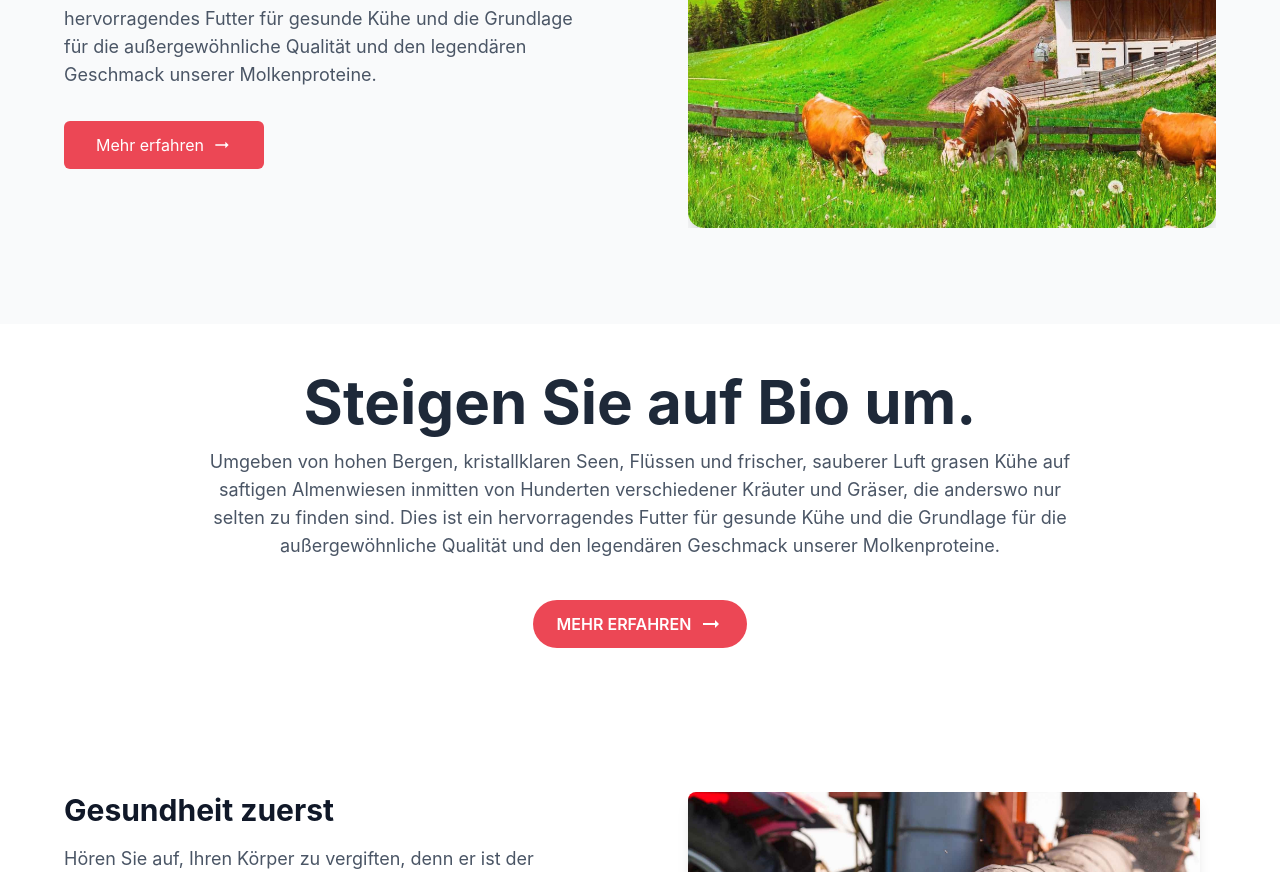
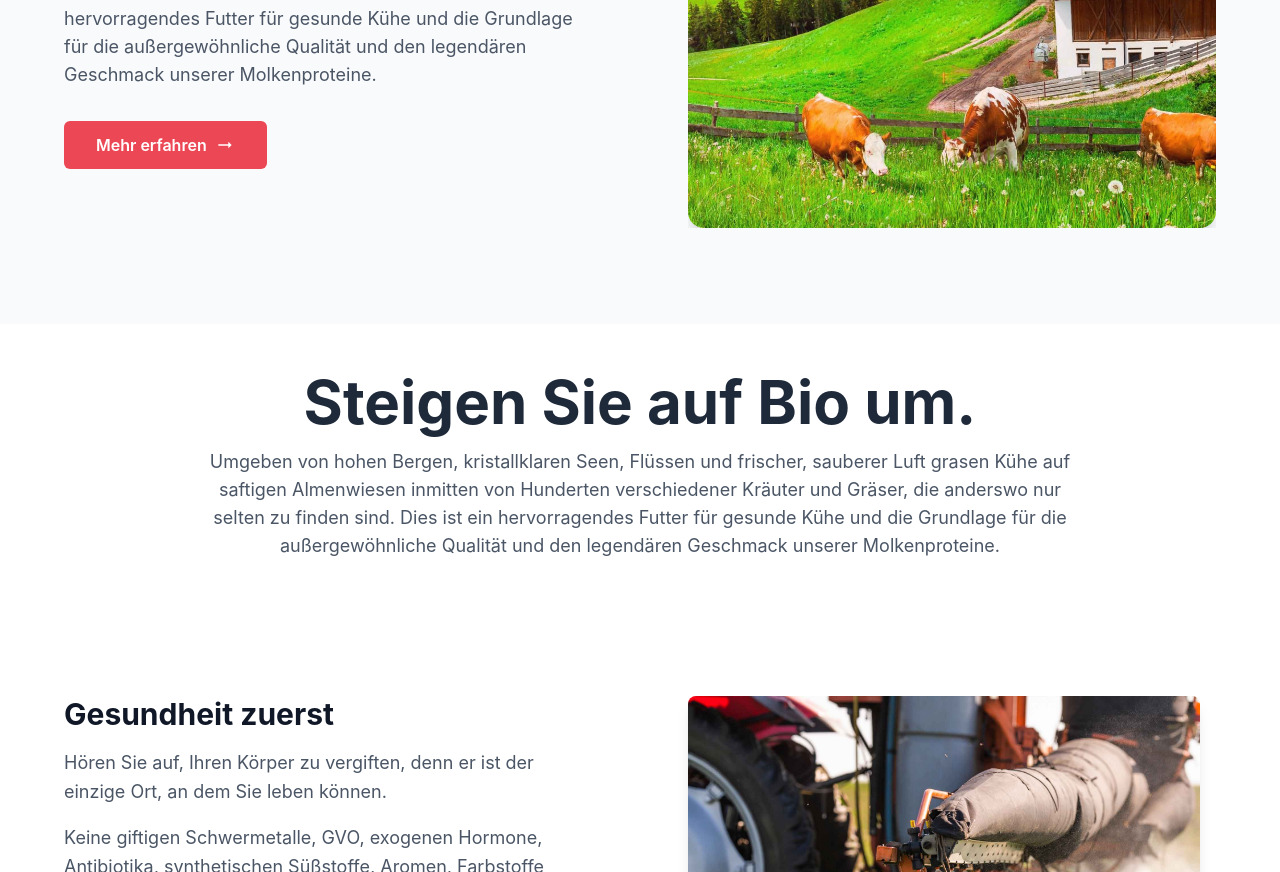
Before and after one commit to zeelweetech/bio-ai-pine, a React (Create React App) app: page / in a window 1280 px wide. Shown: the part 520-1392 px from the top of the page. Built offline with nearby package versions, Linux system fonts and the light colour scheme.

Commit message:
bug solve

```diff
--- a/src/components/Home.js
+++ b/src/components/Home.js
@@ -7,8 +7,6 @@ import WebBlock1 from "../assets/img/WebBlock1.jpg"
 import WebBlock2 from "../assets/img/WebBlock2.jpg"
 import WebBlock3 from "../assets/img/WebBlock3.jpg"
 import WebBlock4 from "../assets/img/WebBlock4.jpg"
-import waves from "../assets/img/waves.png"
-import waves1 from "../assets/img/waves1.png"
 
 function Home() {
     const [openAccordion, setOpenAccordion] = useState(null);
@@ -227,11 +225,11 @@ function Home() {
                                     <h1 className="text-3xl sm:text-4xl md:text-5xl lg:text-6xl font-bold text-gray-900 leading-tight">
                                         Der Bioalpine-Unterschied
                                     </h1>
-                                    <p className="text-base sm:text-lg text-gray-600 max-w-xl">
+                                    <p className="text-base text-[#6b7280] sm:text-lg text-gray-600 max-w-xl">
                                         Umgeben von hohen Bergen, kristallklaren Seen, Flüssen und frischer, sauberer Luft grasen Kühe auf saftigen Almenwiesen inmitten von Hunderten verschiedener Kräuter und Gräser, die anderswo nur selten zu finden sind. Dies ist ein hervorragendes Futter für gesunde Kühe und die Grundlage für die außergewöhnliche Qualität und den legendären Geschmack unserer Molkenproteine.
                                     </p>
                                     <div className="flex flex-wrap gap-4">
-                                        <button className="bg-[#ec4755] hover:bg-[#f27c86] text-white px-6 sm:px-8 py-3 rounded-md transition-colors flex items-center gap-2 text-sm sm:text-base">
+                                        <button className="bg-[#ec4755] hover:bg-[#ea3545] text-white font-semibold px-6 sm:px-8 py-3 rounded-md transition-colors flex items-center gap-2 text-sm sm:text-base">
                                             Mehr erfahren
                                             <MdOutlineArrowRightAlt className="text-xl" />
                                         </button>
@@ -261,15 +259,15 @@ function Home() {
                     <p className="text-4xl sm:text-5xl md:text-6xl lg:text-6xl font-bold text-gray-800 mt-12">
                         Steigen Sie auf Bio um.
                     </p>
-                    <p className="text-base sm:text-lg text-gray-600 max-w-4xl mx-auto px-4 my-4">
+                    <p className="text-base text-[#6b7280] sm:text-lg text-gray-600 max-w-4xl mx-auto px-4 my-4">
                         Umgeben von hohen Bergen, kristallklaren Seen, Flüssen und frischer, sauberer Luft grasen Kühe auf saftigen Almenwiesen inmitten von Hunderten verschiedener Kräuter und Gräser, die anderswo nur selten zu finden sind. Dies ist ein hervorragendes Futter für gesunde Kühe und die Grundlage für die außergewöhnliche Qualität und den legendären Geschmack unserer Molkenproteine.
                     </p>
-                    <div className="flex justify-center items-center">
+                    {/* <div className="flex justify-center items-center">
                         <div className="bg-[#ec4755] flex justify-center items-center text-white font-semibold rounded-full px-4 sm:px-6 py-2 sm:py-3 space-x-2 my-4 sm:my-6 hover:bg-[#f27c86] transition-colors">
                             <button className="text-sm sm:text-base">MEHR ERFAHREN</button>
                             <MdOutlineArrowRightAlt className="text-xl sm:text-2xl" />
                         </div>
-                    </div>
+                    </div> */}
                 </div>
 
                 <div>
@@ -396,7 +394,6 @@ function Home() {
                         ))}
                     </div>
                 </div>
-
             </div>
             <Footer />
         </div>
```
